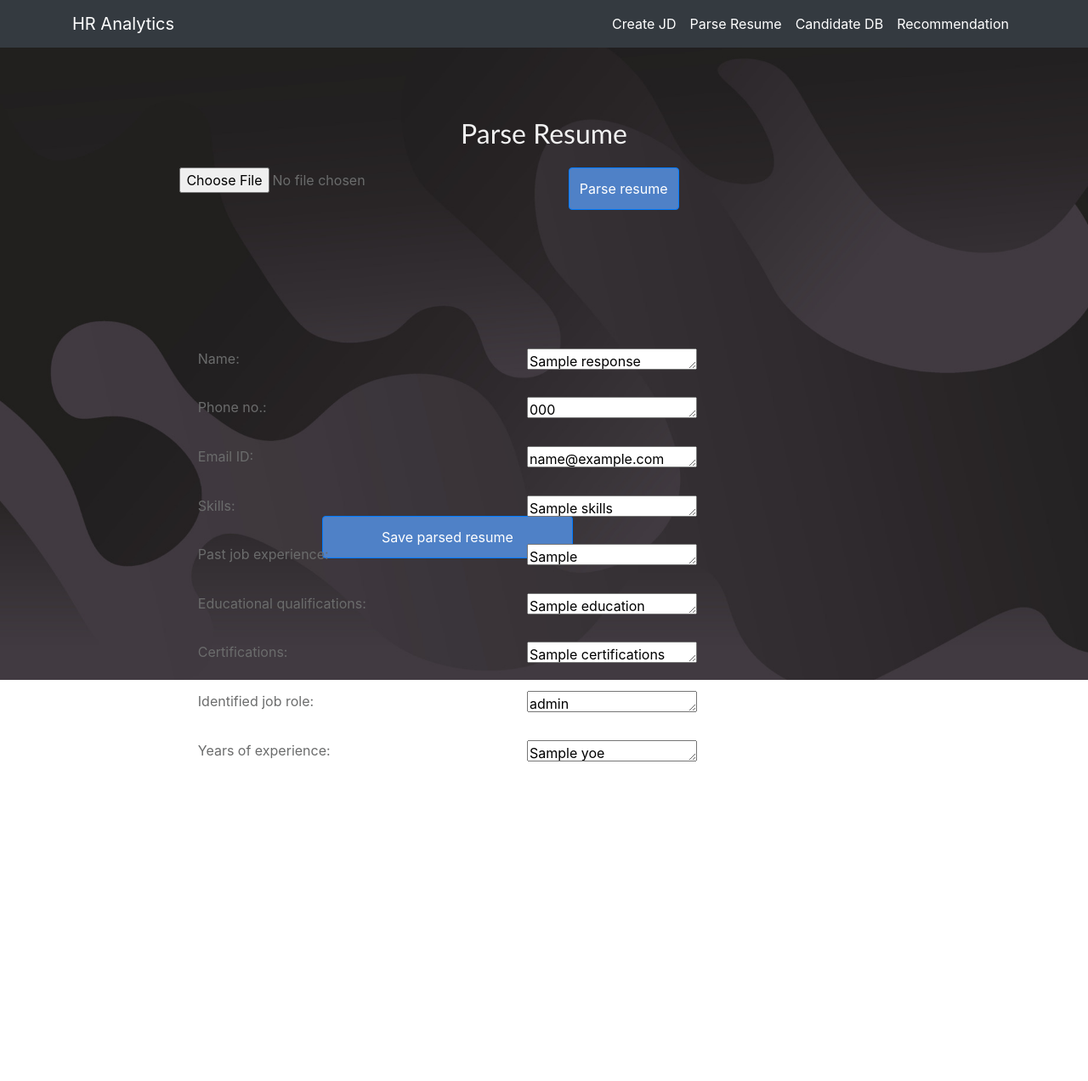
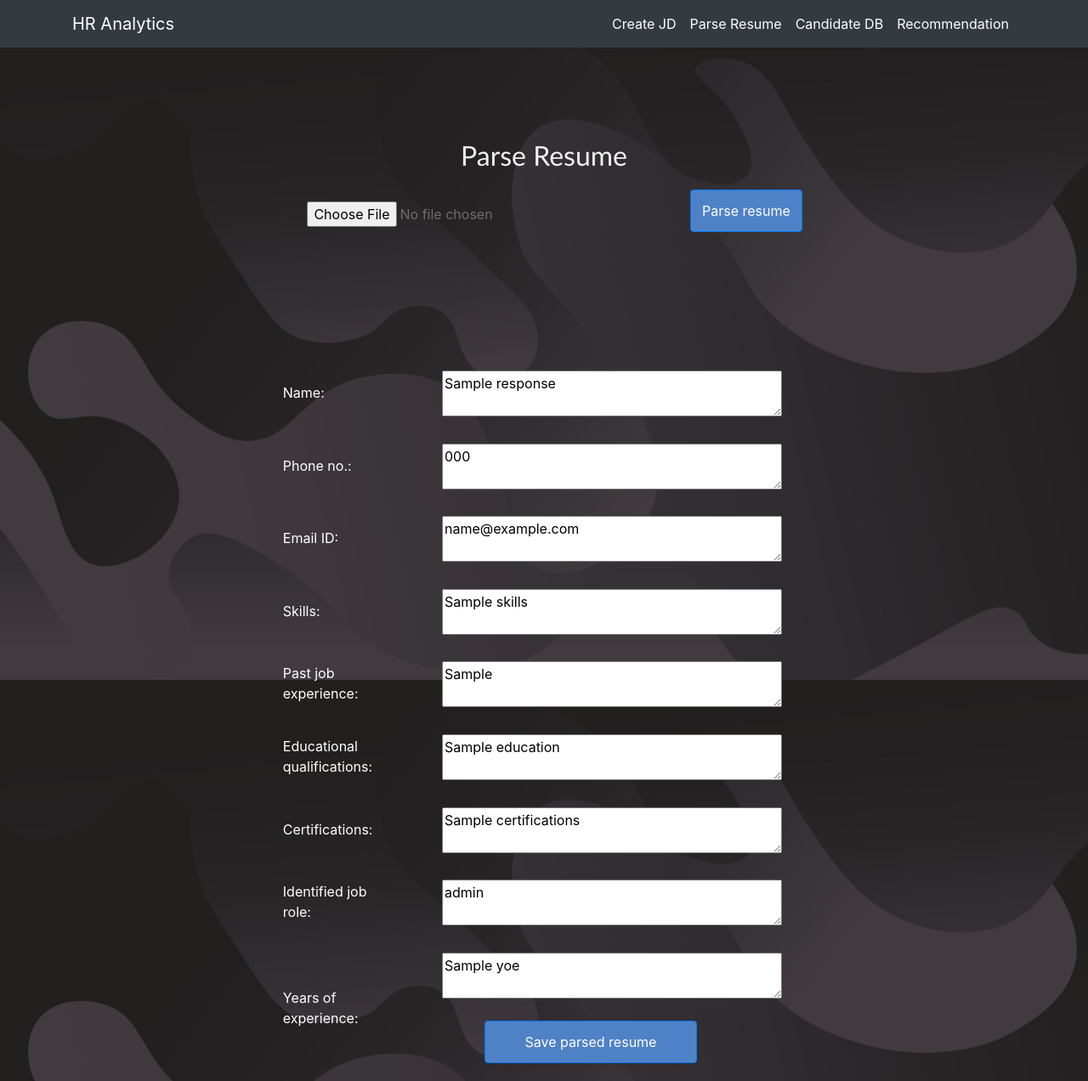
Before and after one commit to coderkol95/hr_analytics, a Flask app: template templates/parse_resume.html in a window 1280 px wide. Shown: the whole page at 85% size. Before the commit the page ends 896 px from the top, so only its background shows below. Run offline with Flask 3, Linux system fonts and the light colour scheme; the template is opened without the code that fills it: most values are stand-ins (such as "Sample title", 1, 10 or a date in 2020); some libraries are stand-ins or nearby versions.

Commit message:
minor UI Enhancements

```diff
--- a/static/css/create_JD.css
+++ b/static/css/create_JD.css
@@ -219,3 +219,7 @@ textarea {
   .btn.btn-primary:hover{
     background-color: #124f78;
   }
+
+  .centerer2{
+    margin-left: 300px;
+  }
--- a/static/css/parse_resume.css
+++ b/static/css/parse_resume.css
@@ -41,12 +41,24 @@ margin-left: 150px;
 text-align: center;
 color: blanchedalmond;
 }
+.container3{
+  justify-content: center;
+  width: 600px;
+}
+
+.container{
+  justify-content: center;
+  width: 600px;
+}
 
 .field {
 display: flex;
 justify-content: space-between;
 padding: 0.8em 0.4em;
-
+margin-left:80px;
+width: 600px;
+align-items: center;
+margin-left: 50px;
 }
 
 .centerer{
@@ -59,12 +71,23 @@ padding: 0.8em 0.4em;
 .label {
     color: #6b6c6c;
     padding-right: 0.4em;
-    display: block;
+    display: flex;
     justify-content: center;
     align-items: center;
 }
 
+.label2 {
+  color: #6b6c6c;
+  padding-right: 0.4em;
+  display: flex;
+  justify-content: center;
+  align-items: center;
+  margin-left: 100px;
+}
+
 .box {
+  margin-left: 50px;
+
 }
 
 .jdarea {
@@ -72,8 +95,10 @@ padding: 0.8em 0.4em;
 }
 
 textarea {
-    width: 200px;
-    height:25px;
+  margin-top: 20px;
+    width: 400px;
+    /* height:30px;
+    max-height: 50px; */
     line-height:15px;
     min-width: 200px;
     max-width: 900px;
@@ -178,7 +203,6 @@ textarea {
     color: #f1f1f1;
     font-weight: bold;
     font-family: 'Calibri', sans-serif;
-    margin-top: 50px;
     margin-bottom: 10px;
   }
 
@@ -216,8 +240,20 @@ textarea {
     user-select: none;
     border: 1px solid transparent;
     line-height: 1.5;
+    margin-left: 50px;
   }
 
   .btn.btn-primary:hover{
     background-color: #124f78;
   }
+
+  .muted-txt-form{
+    font-size: 16px;
+    color: #fff;
+
+  }
+
+  .centerer2{
+    align-items: center;
+    margin-right: 150px;
+  }
--- a/templates/parse_resume.html
+++ b/templates/parse_resume.html
@@ -10,8 +10,10 @@
     <style>
         body {
         background-image: url('./static/BG_Image_2.jpg');
+        background-size: cover;
+        background-position: center;
         background-repeat: no-repeat;
-        background-size: cover;
+        background-attachment: fixed;
         }
       </style>
     <title>Parse resume</title>
@@ -44,16 +46,16 @@
 
     <div class="page">
         <div class="container">
-            <div class="field">
-                <!-- <div class="centerer">
+            <h2 align="center">Parse Resume</h2>
+            <!-- <div class="field">
+                <div class="centerer">
                     <button class='btn mb-2 mb-m-0 btn-round btn-primary btn-block' onclick="window.location='/'"><span class='glowing-txt'>Homepage</span></button>
-                </div> -->
-            </div>
-            <h2 align="center">Parse Resume</h2>
+                </div>
+            </div>         -->
             <form name="parse_resume" class="formclass" enctype="multipart/form-data" action="/parse_resume" method="post">
 
                 <div class="field">
-                    <div class="label">
+                    <div class="label2">
                         <input type="file" name="file" id="file" accept=".pdf" required>
                     </div>
                     <div class="box">
@@ -71,7 +73,7 @@
                         <div class="formclass">
                             <div class="field">
                                 <div class="label">
-                                    <label for="name"><span class='muted-txt'>Name:</span></label>
+                                    <label for="name"><span class='muted-txt-form'>Name:</span></label>
                                 </div>
                                 <div class="box">
                                     <textarea id="name" data-autosize-input='{ "space": 40 }' name="name" onmouseover="adjustTextareaHeight('name')" required>{{response.name}}</textarea>
@@ -80,7 +82,7 @@
 
                             <div class="field">
                                 <div class="label">
-                                    <label for="phone"><span class='muted-txt'>Phone no.:</span></label>
+                                    <label for="phone"><span class='muted-txt-form'>Phone no.:</span></label>
                                 </div>
                                 <div class="box">
                                     <textarea id="phone" data-autosize-input='{ "space": 40 }' name="phone" onmouseover="adjustTextareaHeight('phone')" required>{{response.phone}}</textarea>
@@ -89,7 +91,7 @@
 
                             <div class="field">
                                 <div class="label">
-                                    <label for="email"><span class='muted-txt'>Email ID:</span></label>
+                                    <label for="email"><span class='muted-txt-form'>Email ID:</span></label>
                                 </div>
                                 <div class="box">
                                     <textarea id="email" data-autosize-input='{ "space": 40 }' name="email" onmouseover="adjustTextareaHeight('email')" required>{{response.email}}</textarea>
@@ -98,7 +100,7 @@
 
                             <div class="field">
                                 <div class="label">
-                                    <label for="skills"><span class='muted-txt'>Skills:</span></label>
+                                    <label for="skills"><span class='muted-txt-form'>Skills:</span></label>
                                 </div>
                                 <div class="box">
                                     <textarea id="skills" data-autosize-input='{ "space": 40 }' name="skills" onmouseover="adjustTextareaHeight('skills')" required>{{response.skills}}</textarea>
@@ -107,7 +109,7 @@
 
                             <div class="field">
                                 <div class="label">
-                                    <label for="past_exp"><span class='muted-txt'>Past job experience:</span></label>
+                                    <label for="past_exp"><span class='muted-txt-form'>Past job experience:</span></label>
                                 </div>
                                 <div class="box">
                                     <textarea id="past_exp" data-autosize-input='{ "space": 40 }' name="past_exp" onmouseover="adjustTextareaHeight('past_exp')" required>{{response.past_exp}}</textarea>
@@ -116,7 +118,7 @@
 
                             <div class="field">
                                 <div class="label">
-                                    <label for="education"><span class='muted-txt'>Educational qualifications:</span></label>
+                                    <label for="education"><span class='muted-txt-form'>Educational qualifications:</span></label>
                                 </div>
                                 <div class="box">
                                     <textarea id="education" data-autosize-input='{ "space": 40 }' name="education" onmouseover="adjustTextareaHeight('education')" required>{{response.education}}</textarea>
@@ -125,7 +127,7 @@
 
                             <div class="field">
                                 <div class="label">
-                                    <label for="certifications"><span class='muted-txt'>Certifications:</span></label>
+                                    <label for="certifications"><span class='muted-txt-form'>Certifications:</span></label>
                                 </div>
                                 <div class="box">
                                     <textarea id="certifications" data-autosize-input='{ "space": 40 }' name="certifications" onmouseover="adjustTextareaHeight('certifications')" required>{{response.certifications}}</textarea>
@@ -133,7 +135,7 @@
                             </div>
                             <div class="field">
                                 <div class="label">
-                                    <label for="job_role"><span class='muted-txt'>Identified job role:</span></label>
+                                    <label for="job_role"><span class='muted-txt-form'>Identified job role:</span></label>
                                 </div>
                                 <div class="box">
                                     <textarea id="job_role" data-autosize-input='{ "space": 40 }' name="job_role" onmouseover="adjustTextareaHeight('job_role')" required>{{response.job_role}}</textarea>
@@ -141,18 +143,18 @@
                             </div>
                             <div class="field">
                                 <div class="label">
-                                    <label for="yoe"><span class='muted-txt'>Years of experience:</span></label>
+                                    <label for="yoe"><span class='muted-txt-form'>Years of experience:</span></label>
                                 </div>
                                 <div class="box">
                                     <textarea id="yoe" data-autosize-input='{ "space": 40 }' name="yoe" onmouseover="adjustTextareaHeight('yoe')" required>{{response.yoe}}</textarea>
+                                    <div class="centerer2">
+                                        <!-- btn mb-2 mb-m-0 btn-round btn-primary btn-block -->
+                                        <button class='btn mb-2 mb-m-0 btn-round btn-primary btn-block' style="margin-top: 20px;" onclick="save_parsed_resume()"><span class='muted-txt'>Save parsed resume</span></button>
+                                    </div>
                                 </div>
                             </div>
                         </div>
                     </div>
-                    <div class="centerer">
-                        <button class='btn mb-2 mb-m-0 btn-round btn-primary btn-block' onclick="save_parsed_resume()"><span class='muted-txt'>Save parsed resume</span></button>
-                    </div>
-
                     {% else %}
                         Waiting for you to upload resume ...
                     {% endif %}
```
